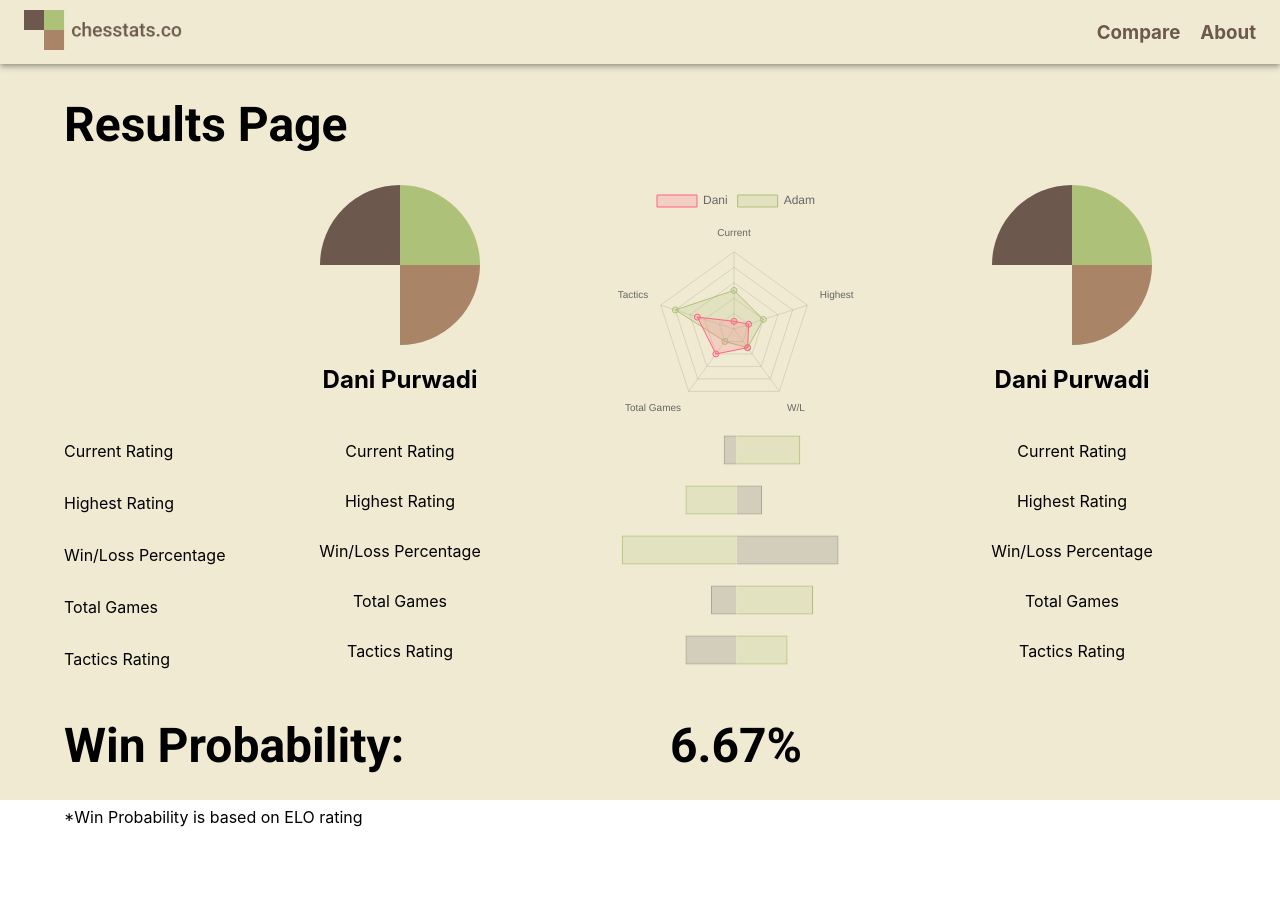
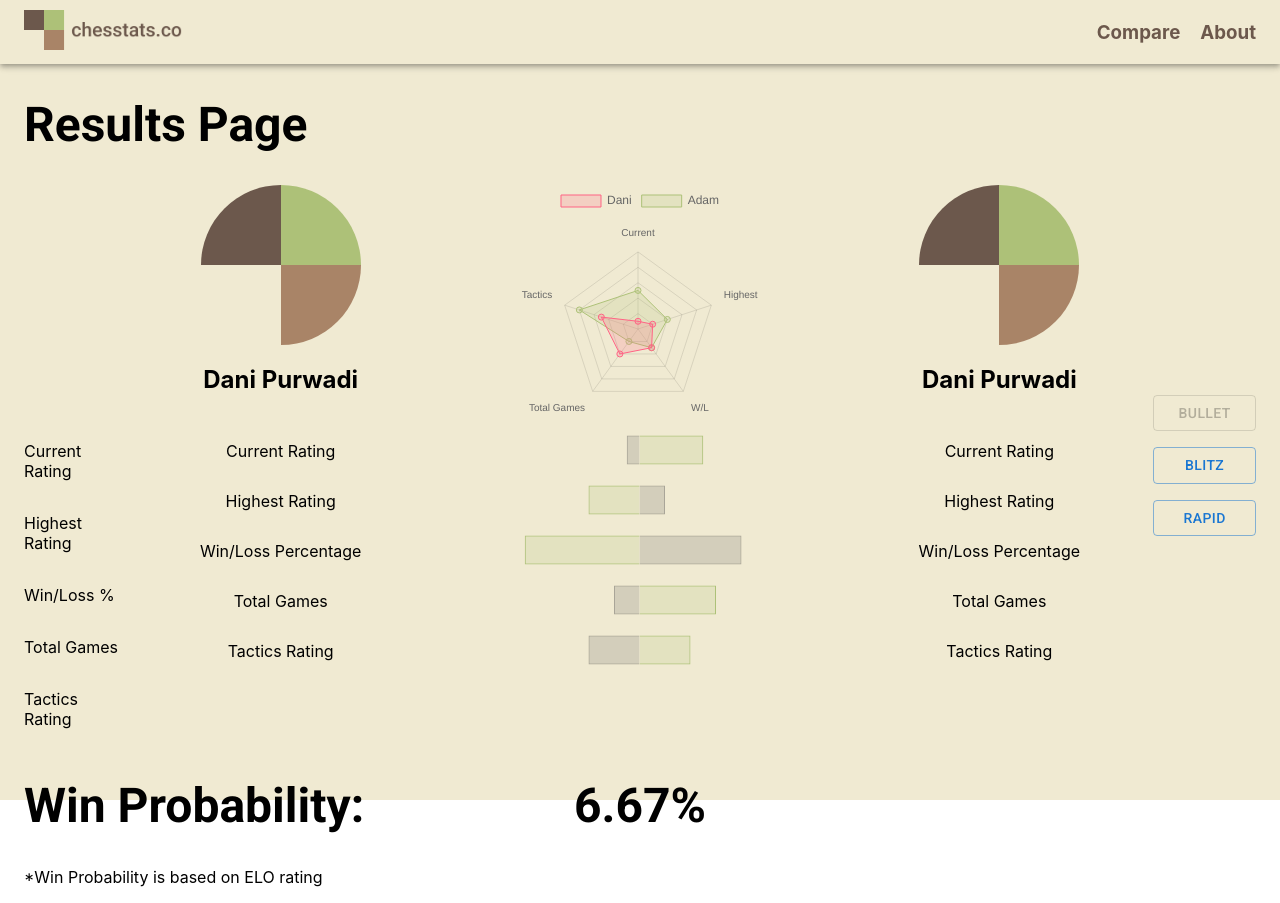
Before and after one commit to danikrisdayadi/chesstats, a React (Create React App) app in the folder client/: page /compare/1/1 in a window 1280 px wide. Before the commit the page ends 843 px from the top, so only its background shows below. Built offline with nearby package versions, Linux system fonts and the light colour scheme.

Commit message:
Added time control buttons and logic

```diff
--- a/client/src/pages/ResultsPage.jsx
+++ b/client/src/pages/ResultsPage.jsx
@@ -1,21 +1,23 @@
-import { Container, Grid, Stack } from "@mui/material";
+import { Button, Container, Grid, Stack } from "@mui/material";
 import { PaddingY } from "../components/Spacing";
 import ResultsRadarChart from "../components/ResultsRadarChart";
 import ResultsBarChart from "../components/ResultsBarChart";
 import * as utils from "../utils/utils";
 import "./ResultsPage.scss";
+import { useState } from "react";
 
 function ResultsPage() {
+  const [timeControl, setTimeControl] = useState("bullet");
   return (
-    <Container>
+    <Container maxWidth="xl">
       <h1>Results Page</h1>
       <Grid container>
-        <Grid item xs={6} sm={6} md={2}>
+        <Grid item xs={6} sm={6} md={1}>
           <Stack>
             <PaddingY padding={"15vh"} />
             <p>Current Rating</p>
             <p>Highest Rating</p>
-            <p>Win/Loss Percentage</p>
+            <p>Win/Loss %</p>
             <p>Total Games</p>
             <p>Tactics Rating</p>
           </Stack>
@@ -52,9 +54,39 @@ function ResultsPage() {
         <Grid item xs={6} sm={6} md={3}>
           <ProfileStack />
         </Grid>
+        <Grid item xs={6} sm={6} md={1}>
+          <Stack
+            direction="column"
+            spacing={2}
+            justifyContent="center"
+            sx={{ height: "100%" }}
+          >
+            <Button
+              variant="outlined"
+              disabled={timeControl === "bullet"}
+              onClick={() => setTimeControl("bullet")}
+            >
+              Bullet
+            </Button>
+            <Button
+              variant="outlined"
+              disabled={timeControl === "blitz"}
+              onClick={() => setTimeControl("blitz")}
+            >
+              Blitz
+            </Button>
+            <Button
+              variant="outlined"
+              disabled={timeControl === "rapid"}
+              onClick={() => setTimeControl("rapid")}
+            >
+              Rapid
+            </Button>
+          </Stack>
+        </Grid>
       </Grid>
       <Grid container>
-        <Grid item xs={6} md={5}>
+        <Grid item xs={6} md={4}>
           <h1>Win Probability:</h1>
           <p>*Win Probability is based on ELO rating</p>
         </Grid>
```
